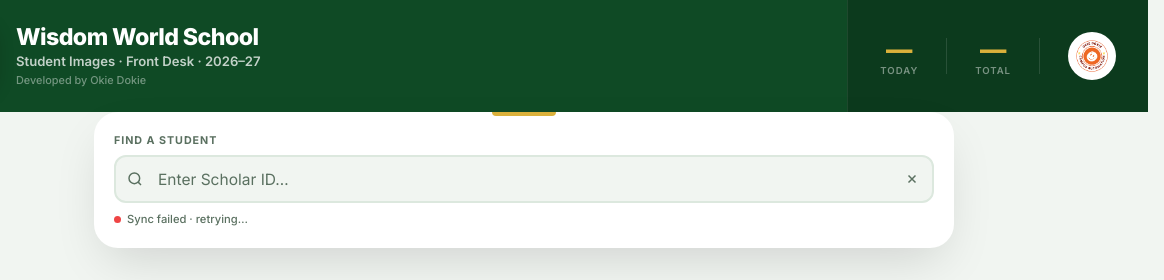
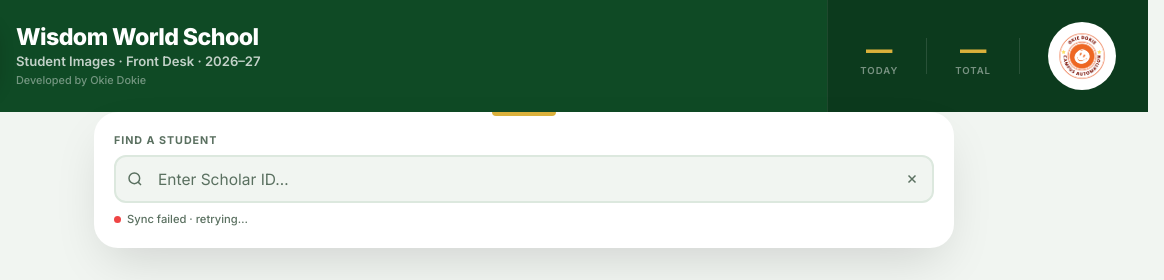
Before and after one commit to rahuldec/wisdom_fest_frontdesk, a plain HTML site: page index.html in a window 1280 px wide. Shown: the top 280 px of the page, 116-1280 px from the left. Drawn offline with Linux system fonts and the light colour scheme; no server answers.

Commit message:
Increase Okie Dokie logo size to 68px in header
Co-Authored-By: Claude Sonnet 4.6 <noreply@anthropic.com>

```diff
--- a/index.html
+++ b/index.html
@@ -397,7 +397,7 @@ body {
       <div class="appbar-stat-l">Total</div>
     </div>
     <div class="appbar-stat-div"></div>
-    <img src="okie-dokie.png" alt="Okie Dokie" style="width:48px;height:48px;object-fit:contain;background:#fff;border-radius:50%;padding:4px;">
+    <img src="okie-dokie.png" alt="Okie Dokie" style="width:68px;height:68px;object-fit:contain;background:#fff;border-radius:50%;padding:5px;">
   </div>
 </div>
 
```
